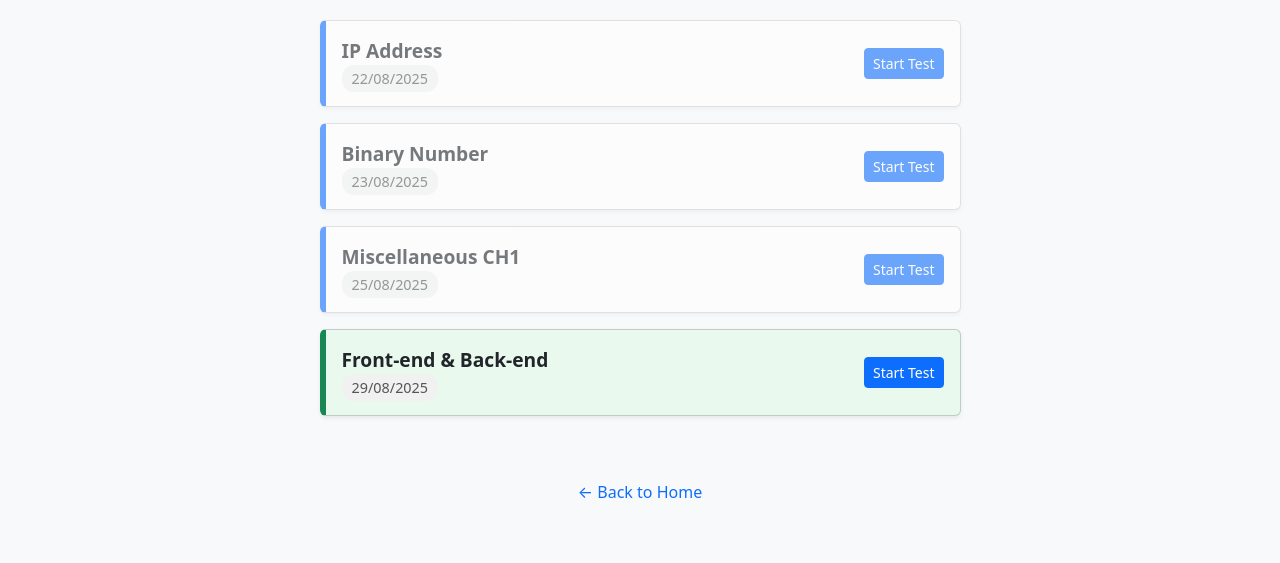
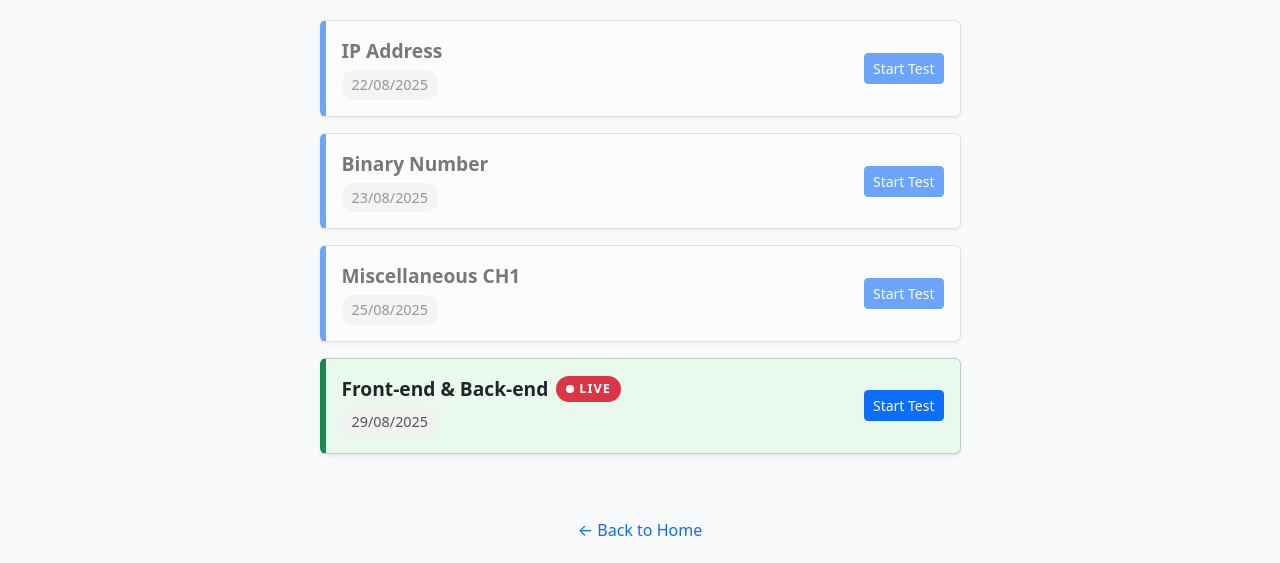
Before and after one commit to Himanshhhyou/olevel, a plain HTML site: page online-test.html in a window 1280 px wide. Shown: the part 214-777 px from the top of the page. Drawn offline with nearby package versions, Linux system fonts and the light colour scheme.

Commit message:
Update online-test.html

```diff
--- a/online-test.html
+++ b/online-test.html
@@ -26,6 +26,8 @@
       padding: 4px 10px;
       border-radius: 12px;
       color: #555;
+      display: inline-block;
+      margin-top: 4px;
     }
     .past {
       opacity: 0.6;
@@ -34,6 +36,38 @@
       border-left: 6px solid #198754 !important; /* green strip */
       background: #e9f9ee;
       box-shadow: 0 0 10px rgba(25, 135, 84, 0.3);
+    }
+
+    /* LIVE badge */
+    .live-badge {
+      background: #dc3545;
+      color: white;
+      font-size: 0.8rem;
+      font-weight: bold;
+      padding: 3px 10px;
+      border-radius: 20px;
+      letter-spacing: 1px;
+      display: flex;
+      align-items: center;
+      gap: 5px;
+      animation: blink 1s infinite;
+    }
+    .live-dot {
+      width: 8px;
+      height: 8px;
+      background: white;
+      border-radius: 50%;
+      animation: pulse 1s infinite;
+    }
+
+    @keyframes blink {
+      0%, 100% { opacity: 1; }
+      50% { opacity: 0.4; }
+    }
+    @keyframes pulse {
+      0% { transform: scale(1); }
+      50% { transform: scale(1.5); }
+      100% { transform: scale(1); }
     }
   </style>
 </head>
@@ -67,6 +101,78 @@
         <div class="card shadow-sm mb-3 test-card" data-date="23/08/2025">
           <div class="card-body d-flex justify-content-between align-items-center">
             <div>
+              <div class="test-title">Binary Number</div>
+              <span class="test-date">23/08/2025</span>
+            </div>
+            <a href="https://forms.gle/cNmLasjNMrJ3mCVp7" target="_blank" class="btn btn-primary btn-sm">Start Test</a>
+          </div>
+        </div>
+
+        <!-- Test 3 -->
+        <div class="card shadow-sm mb-3 test-card" data-date="25/08/2025">
+          <div class="card-body d-flex justify-content-between align-items-center">
+            <div>
+              <div class="test-title">Miscellaneous CH1</div>
+              <span class="test-date">25/08/2025</span>
+            </div>
+            <a href="https://forms.gle/ccUrFcU2ZCc9eLGc6" target="_blank" class="btn btn-primary btn-sm">Start Test</a>
+          </div>
+        </div>
+
+        <!-- Test 4 (Today - LIVE) -->
+        <div class="card shadow-sm mb-3 test-card" data-date="29/08/2025">
+          <div class="card-body d-flex justify-content-between align-items-center">
+            <div>
+              <div class="d-flex align-items-center gap-2">
+                <div class="test-title">Front-end & Back-end</div>
+                <span class="live-badge"><span class="live-dot"></span>LIVE</span>
+              </div>
+              <span class="test-date">29/08/2025</span>
+            </div>
+            <a href="https://forms.gle/V1eJDFJ5WCHJsRce7" target="_blank" class="btn btn-primary btn-sm">Start Test</a>
+          </div>
+        </div>
+
+      </div>
+    </div>
+  </main>
+
+  <!-- Footer -->
+  <footer class="text-center my-4">
+    <a href="index.html" class="text-decoration-none text-primary">&larr; Back to Home</a>
+  </footer>
+
+  <!-- Bootstrap JS -->
+  <script src="https://cdn.jsdelivr.net/npm/bootstrap@5.3.0/dist/js/bootstrap.bundle.min.js"></script>
+
+  <!-- Highlight Today / Fade Past -->
+  <script>
+    function formatDate(date) {
+      let d = date.getDate().toString().padStart(2, '0');
+      let m = (date.getMonth() + 1).toString().padStart(2, '0');
+      let y = date.getFullYear();
+      return `${d}/${m}/${y}`;
+    }
+
+    let today = formatDate(new Date());
+    document.querySelectorAll(".test-card").forEach(card => {
+      let testDate = card.getAttribute("data-date");
+      if (testDate === today) {
+        card.classList.add("today");
+      } else {
+        let [d, m, y] = testDate.split("/").map(Number);
+        let test = new Date(y, m - 1, d);
+        let now = new Date();
+
+        if (test < now.setHours(0,0,0,0)) {
+          card.classList.add("past");
+        }
+      }
+    });
+  </script>
+
+</body>
+</html>            <div>
               <div class="test-title">Binary Number</div>
               <span class="test-date">23/08/2025</span>
             </div>
```
